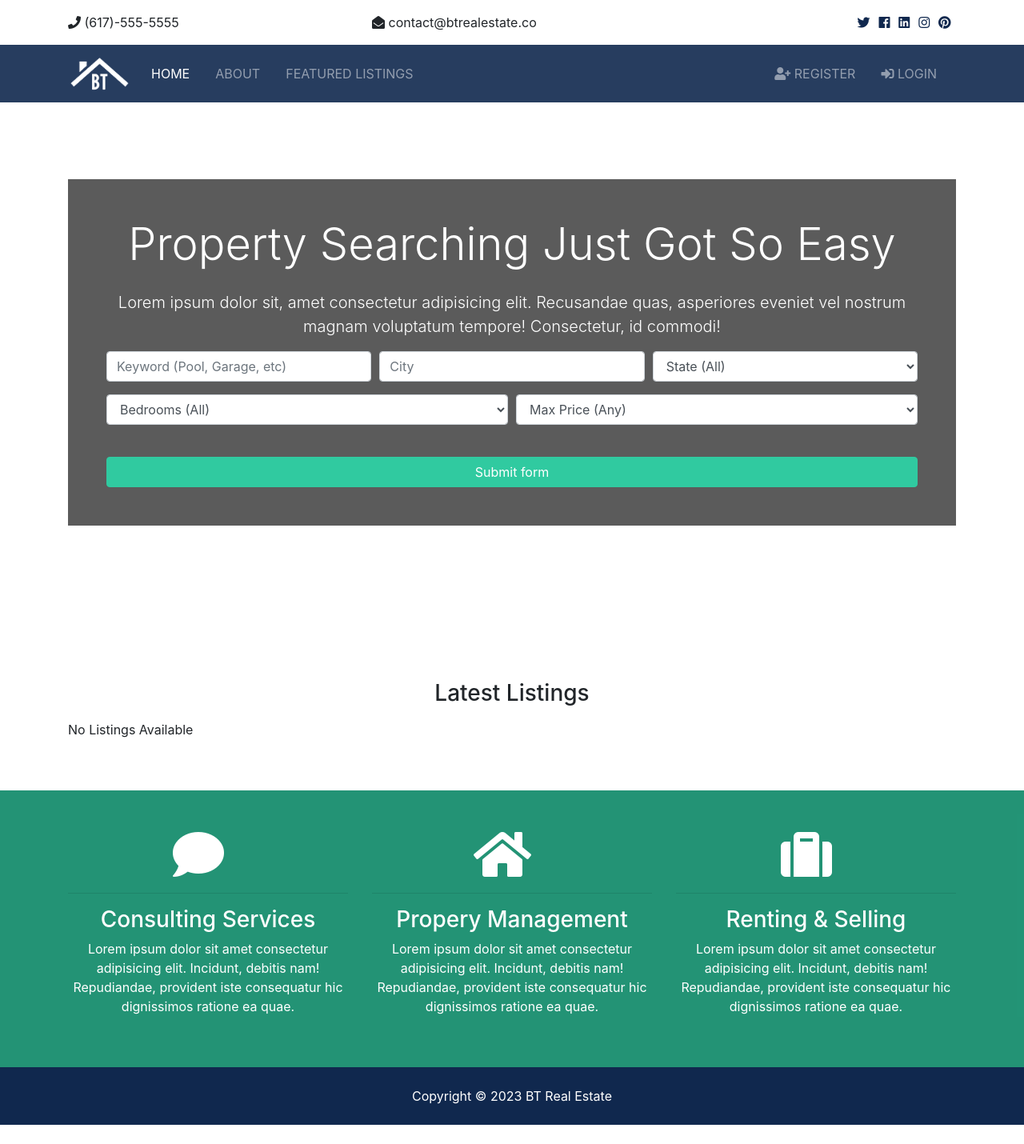
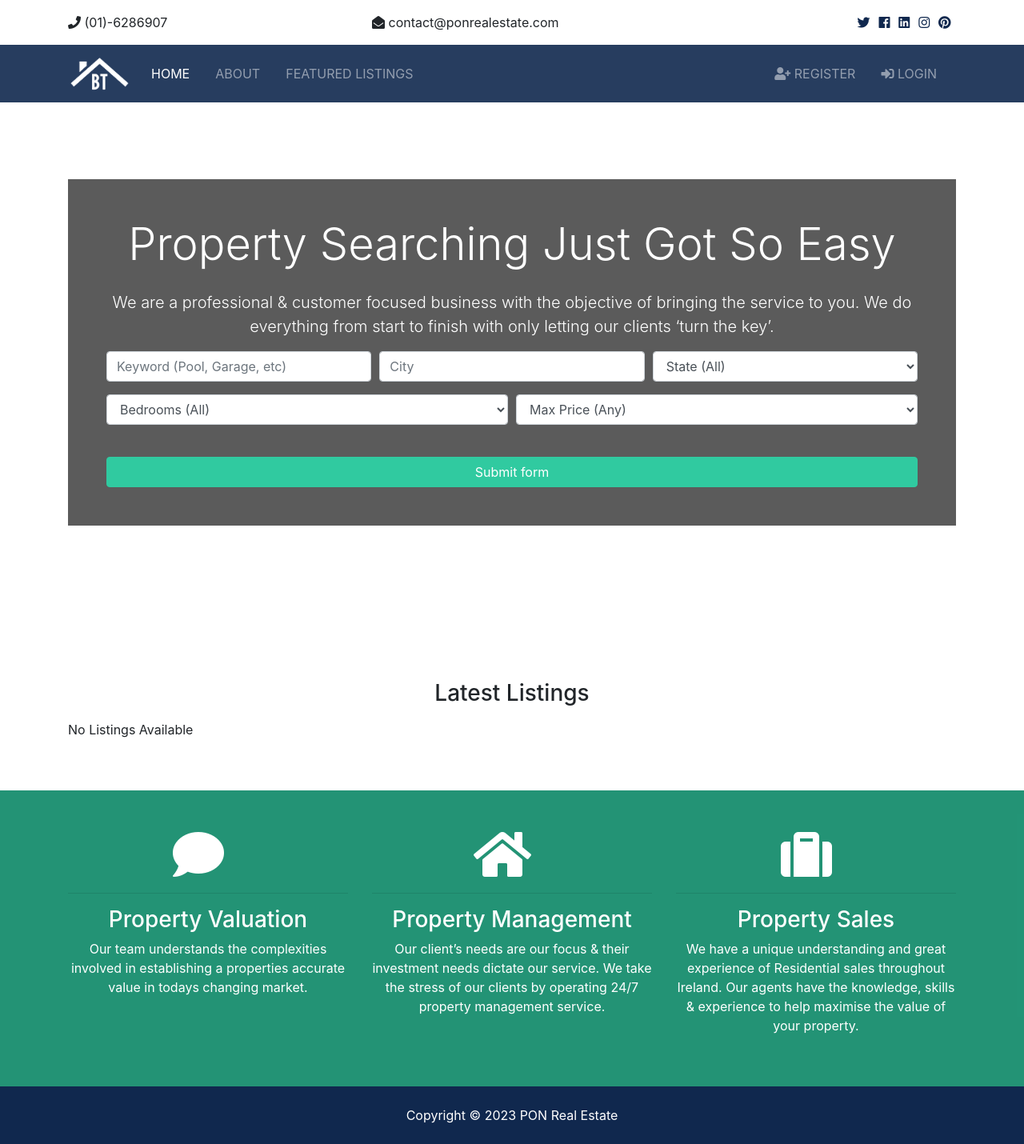
Before and after one commit to pierceoneill/ponrealesatatedemo, a Django app: page / in a window 1280 px wide. Shown: the whole page at 80% size. Before the commit the page ends 1406 px from the top, so only its background shows below. Run offline with Django 3.2, Linux system fonts and the light colour scheme; data that the repository does not hold is empty; some libraries are stand-ins or nearby versions.

Commit message:
initial commit

```diff
--- a/btre/settings.py
+++ b/btre/settings.py
@@ -84,7 +84,7 @@ DATABASES = {
         'ENGINE': 'django.db.backends.postgresql',
         'NAME': 'ponredb',
         'USER': 'postgres',
-        'PASSWORD': '123456',
+        'PASSWORD': 'Wms0Fri2024!',
         'HOST': 'localhost'
     }
 }
--- a/listings/choices.py
+++ b/listings/choices.py
@@ -12,16 +12,16 @@ bedroom_choices = {
   }
 
 price_choices = {
-  '100000':'$100,000',
-  '200000':'$200,000',
-  '300000':'$300,000',
-  '400000':'$400,000',
-  '500000':'$500,000',
-  '600000':'$600,000',
-  '700000':'$700,000',
-  '800000':'$800,000',
-  '900000':'$900,000',
-  '1000000':'$1M+',
+  '100000':'€100,000',
+  '200000':'€200,000',
+  '300000':'€300,000',
+  '400000':'€400,000',
+  '500000':'€500,000',
+  '600000':'€600,000',
+  '700000':'€700,000',
+  '800000':'€800,000',
+  '900000':'€900,000',
+  '1000000':'€1M+',
 }
 
 state_choices = {
--- a/templates/base.html
+++ b/templates/base.html
@@ -15,7 +15,7 @@
   <!-- Lightbox -->
   <link rel="stylesheet" href="{% static 'css/lightbox.min.css' %}">
 
-  <title>BT Real Estate {% block title %}{% endblock %}</title>
+  <title>PON Real Estate {% block title %}{% endblock %}</title>
 </head>
 
 <body>
--- a/templates/listings/listing.html
+++ b/templates/listings/listing.html
@@ -96,7 +96,7 @@
               <ul class="list-group list-group-flush">
                 <li class="list-group-item text-secondary">
                   <i class="fas fa-money-bill-alt"></i> Asking Price:
-                  <span class="float-right">${{ listing.price | intcomma }}</span>
+                  <span class="float-right">€{{ listing.price | intcomma }}</span>
                 </li>
                 <li class="list-group-item text-secondary">
                   <i class="fas fa-bed"></i> Bedrooms:
--- a/templates/listings/listings.html
+++ b/templates/listings/listings.html
@@ -10,7 +10,7 @@
       <div class="row text-center">
         <div class="col-md-12">
           <h1 class="display-4">Browse Our Properties</h1>
-          <p class="lead">Lorem ipsum dolor sit, amet consectetur adipisicing elit. Sunt, pariatur!</p>
+          <p class="lead">We aim to match our clients to their perfect property.</p>
         </div>
       </div>
     </div>
@@ -42,7 +42,7 @@
                 <img class="card-img-top" src="{{ listing.photo_main.url }}" alt="">
                 <div class="card-img-overlay">
                   <h2>
-                    <span class="badge badge-secondary text-white">${{ listing.price | intcomma }}</span>
+                    <span class="badge badge-secondary text-white">€{{ listing.price | intcomma }}</span>
                   </h2>
                 </div>
                 <div class="card-body">
--- a/templates/listings/search.html
+++ b/templates/listings/search.html
@@ -100,7 +100,7 @@
                 <img class="card-img-top" src="{{ listing.photo_main.url }}" alt="">
                 <div class="card-img-overlay">
                   <h2>
-                    <span class="badge badge-secondary text-white">${{ listing.price | intcomma }}</span>
+                    <span class="badge badge-secondary text-white">€{{ listing.price | intcomma }}</span>
                   </h2>
                 </div>
                 <div class="card-body">
--- a/templates/pages/index.html
+++ b/templates/pages/index.html
@@ -13,8 +13,7 @@
           <h1 class="display-4 mb-4">
             Property Searching Just Got So Easy
           </h1>
-          <p class="lead">Lorem ipsum dolor sit, amet consectetur adipisicing elit. Recusandae quas, asperiores eveniet vel nostrum magnam
-            voluptatum tempore! Consectetur, id commodi!</p>
+          <p class="lead">We are a professional & customer focused business with the objective of bringing the service to you. We do everything from start to finish with only letting our clients ‘turn the key’.</p>
           <div class="search">
             <form action="{% url 'search' %}">
               <!-- Form Row 1 -->
@@ -83,7 +82,7 @@
                 <img class="card-img-top" src="{{ listing.photo_main.url }}" alt="">
                 <div class="card-img-overlay">
                   <h2>
-                    <span class="badge badge-secondary text-white">${{ listing.price | intcomma }}</span>
+                    <span class="badge badge-secondary text-white">€{{ listing.price | intcomma }}</span>
                   </h2>
                 </div>
                 <div class="card-body">
@@ -136,23 +135,20 @@
         <div class="col-md-4">
           <i class="fas fa-comment fa-4x mr-4"></i>
           <hr>
-          <h3>Consulting Services</h3>
-          <p>Lorem ipsum dolor sit amet consectetur adipisicing elit. Incidunt, debitis nam! Repudiandae, provident iste consequatur
-            hic dignissimos ratione ea quae.</p>
+          <h3>Property Valuation</h3>
+          <p>Our team understands the complexities involved in establishing a properties accurate value in todays changing market.</p>
         </div>
         <div class="col-md-4">
           <i class="fas fa-home fa-4x mr-4"></i>
           <hr>
-          <h3>Propery Management</h3>
-          <p>Lorem ipsum dolor sit amet consectetur adipisicing elit. Incidunt, debitis nam! Repudiandae, provident iste consequatur
-            hic dignissimos ratione ea quae.</p>
+          <h3>Property Management</h3>
+          <p>Our client’s needs are our focus &  their investment needs dictate our service. We take the stress of our clients by operating 24/7 property management service.</p>
         </div>
         <div class="col-md-4">
           <i class="fas fa-suitcase fa-4x mr-4"></i>
           <hr>
-          <h3>Renting & Selling</h3>
-          <p>Lorem ipsum dolor sit amet consectetur adipisicing elit. Incidunt, debitis nam! Repudiandae, provident iste consequatur
-            hic dignissimos ratione ea quae.</p>
+          <h3>Property Sales</h3>
+          <p>We have a unique understanding and great experience of Residential sales throughout Ireland. Our agents have the knowledge, skills & experience to help maximise the value of your property.</p>
         </div>
       </div>
     </div>
--- a/templates/partials/_footer.html
+++ b/templates/partials/_footer.html
@@ -1,5 +1,5 @@
 <!-- Footer -->
 <footer id="main-footer" class="py-4 bg-primary text-white text-center">
     Copyright &copy;
-    <span class="year"></span> BT Real Estate
+    <span class="year"></span> PON Real Estate
 </footer>
--- a/templates/partials/_topbar.html
+++ b/templates/partials/_topbar.html
@@ -3,10 +3,10 @@
     <div class="container">
       <div class="row">
         <div class="col-md-4">
-          <i class="fas fa-phone"></i> (617)-555-5555
+          <i class="fas fa-phone"></i> (01)-6286907
         </div>
         <div class="col-md-4">
-          <i class="fas fa-envelope-open"></i> contact@btrealestate.co
+          <i class="fas fa-envelope-open"></i> contact@ponrealestate.com
         </div>
         <div class="col-md-4">
           <div class="social text-right">
```
Also changed, not shown: templates/pages/about.html (+11 -6 lines).
